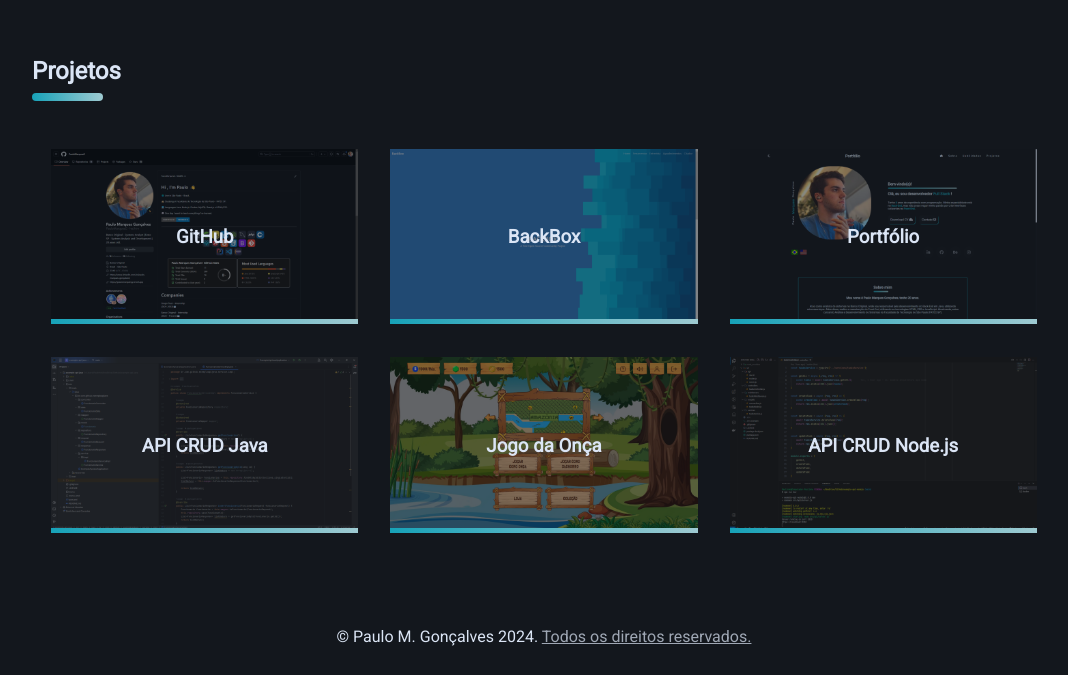
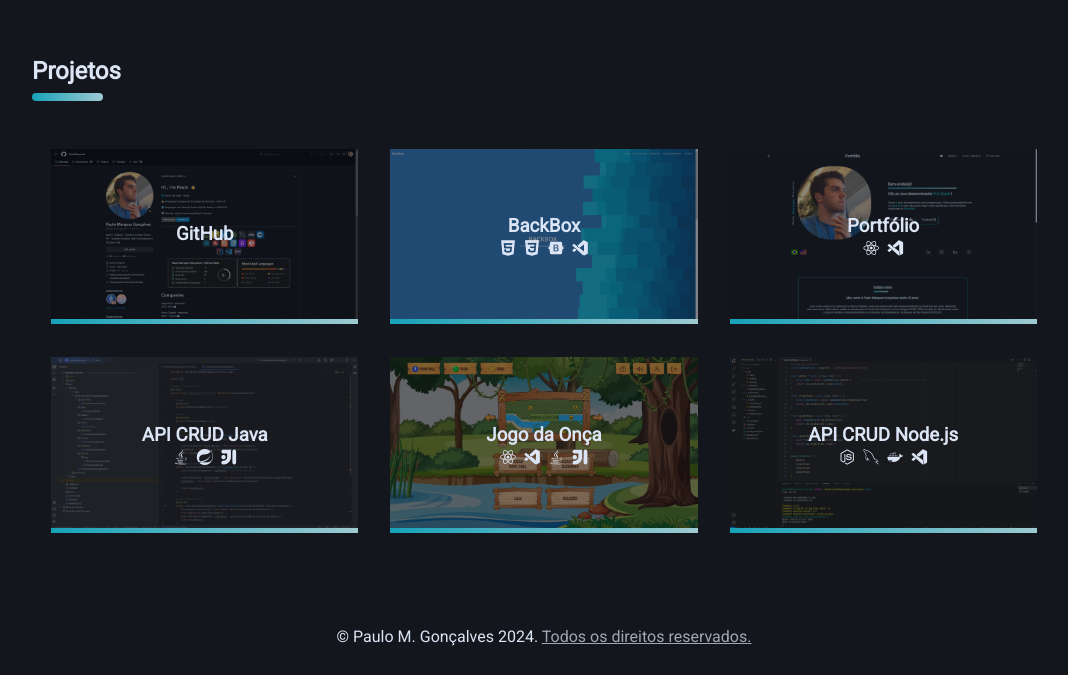
Before and after one commit to PauloMarquesG/portfolio, a React (Vite) app: page / in a window 1280 px wide. Shown: the part 1502-2177 px from the top of the page, without its empty margins (96-1164 px from the left). Built offline with nearby package versions, Linux system fonts and the light colour scheme.

Commit message:
ci: icons projects

```diff
--- a/src/components/content/portfolio/Portfolio.css
+++ b/src/components/content/portfolio/Portfolio.css
@@ -229,6 +229,16 @@ body.blur::after {
     background-color: var(--bg-color-primary);
 }
 
+.icons {
+    display: flex;
+    margin-block: .2rem;
+    gap: .5rem;
+}
+
+.icons i {
+    color: var(--text-color);
+}
+
 @media (max-width: 768px) {
     .card {
         max-width: 100%;
--- a/src/components/content/portfolio/Portfolio.jsx
+++ b/src/components/content/portfolio/Portfolio.jsx
@@ -49,7 +49,11 @@ function Portfolio() {
                             <img src={`/img/${item.archive}.png`} alt="" />
                             <div className='details'>
                                 <h3>{item.name}</h3>
-                                <p>{item.icons}</p>
+                                <div className="icons">
+                                    {item.icons.map(icon => (
+                                        <i key={icon} className={`devicon-${icon}-plain`} />
+                                    ))}
+                                </div>
                             </div>
                         </div>
                         <div className='description'>
--- a/src/locale/en.json
+++ b/src/locale/en.json
@@ -136,7 +136,7 @@
                     "name": "GitHub",
                     "archive": "github",
                     "description": "If you're checking out my portfolio, why not take a deeper dive into the code behind the projects? My GitHub is the place where I share my work, collaborations, and experiments. Each repository tells its own story, and I'd be happy if you could have a look.",
-                    "icons": "",
+                    "icons": [],
                     "date": "",
                     "link_github": "https://github.com/PauloMarquesG",
                     "link_online": ""
@@ -145,7 +145,7 @@
                     "name": "BackBox",
                     "archive": "backbox",
                     "description": "This website was developed during my high school years with the aim of providing a comprehensive overview of the Linux distribution BackBox. Here, you will find detailed information and resources that highlight the distinctive features of BackBox, a Linux distribution focused on security.",
-                    "icons": "",
+                    "icons": ["html5", "css3", "bootstrap", "vscode"],
                     "date": "January 26, 2024",
                     "link_github": "https://github.com/PauloMarquesG/Project-WebSite-BackBox",
                     "link_online": "https://paulomarquesg.github.io/Project-WebSite-BackBox/"
@@ -154,7 +154,7 @@
                     "name": "Portfolio",
                     "archive": "portfolio",
                     "description": "This is my personal portfolio, a dedicated space showcasing my projects. I strive to execute each project with excellence and passion, emphasizing not only the final results but also the creative process involved. Furthermore, within this space, you will find a detailed description of my skills and the programming languages I proficiently command.",
-                    "icons": "",
+                    "icons": ["react", "vscode"],
                     "date": "January 28, 2024",
                     "link_github": "https://github.com/PauloMarquesG/portfolio",
                     "link_online": "#"
@@ -163,7 +163,7 @@
                     "name": "API CRUD",
                     "archive": "exemplo-api-crud",
                     "description": "This Java CRUD microservice serves as a foundational model for building scalable and efficient services. Developed with simplicity and flexibility in mind, it provides a robust example of constructing microservices for CRUD (Create, Read, Update, Delete) operations.",
-                    "icons": "",
+                    "icons": ["java", "spring", "intellij"],
                     "date": "January 08,2023",
                     "link_github": "https://github.com/PauloMarquesG/exemplo-api-java",
                     "link_online": ""
@@ -172,7 +172,7 @@
                     "name": "Jogo da Onça",
                     "archive": "jogoonca",
                     "description": "This is the development project for the board game 'Jogo da Onça' (Jaguar Game). The proposal for this activity is to transform this game into a digital version, aiming to make it not only a fun experience but also an opportunity for revenue generation. This work is part of the Software Engineering III course, taught by Professor VICTOR ANTONIO TROITINO, at the São Paulo State Technological College.",
-                    "icons": "",
+                    "icons": ["react" ,"vscode", "java", "intellij"],
                     "date": "November 21, 2023",
                     "link_github": "https://github.com/IES-FATECSP-6sem2-2023",
                     "link_online": ""
@@ -181,7 +181,7 @@
                     "name": "API CRUD Node.js ",
                     "archive": "exemplo-api-crud-node",
                     "description": "This Node.js API creates a CRUD as a foundational model for implementing scalable and efficient services. Developed with simplicity and flexibility in mind, it provides a robust example of how to build microservices for CRUD operations (Create, Read, Update, Delete).",
-                    "icons": "",
+                    "icons": ["nodejs", "mysql", "docker", "vscode"],
                     "date": "February 04, 2024",
                     "link_github": "https://github.com/PauloMarquesG/exemplo-api-nodejs",
                     "link_online": ""
--- a/src/locale/pt.json
+++ b/src/locale/pt.json
@@ -136,7 +136,7 @@
                     "name": "GitHub",
                     "archive": "github",
                     "description": "Se você está explorando meu portfólio, por que não dar uma olhada mais profunda no código por trás dos projetos? Meu GitHub é o lugar onde compartilho meu trabalho, colaborações e experimentos. Cada repositório é uma história em si, e ficaria feliz se você pudesse dar uma olhada.",
-                    "icons": "",
+                    "icons": [],
                     "date": "",
                     "link_github": "https://github.com/PauloMarquesG",
                     "link_online": ""
@@ -145,7 +145,7 @@
                     "name": "BackBox",
                     "archive": "backbox",
                     "description": "Este site foi desenvolvido durante o meu tempo no ensino médio com o objetivo de oferecer uma visão abrangente sobre a distribuição Linux BackBox. Aqui, você encontrará informações detalhadas e recursos que destacam as características distintas do BackBox, uma distribuição Linux focada em segurança.",
-                    "icons": "",
+                    "icons": ["html5", "css3", "bootstrap", "vscode"],
                     "date": "26 de Janeiro de 2024",
                     "link_github": "https://github.com/PauloMarquesG/Project-WebSite-BackBox",
                     "link_online": "https://paulomarquesg.github.io/Project-WebSite-BackBox/"
@@ -154,7 +154,7 @@
                     "name": "Portfólio",
                     "archive": "portfolio",
                     "description": "Este é o meu portfólio pessoal, um espaço dedicado à exposição dos meus projetos. Busco realizar cada projeto com excelência e paixão, destacando não apenas os resultados finais, mas também o processo criativo envolvido. Além disso, neste espaço, você encontrará uma descrição detalhada das minhas habilidades e das linguagens que domino.",
-                    "icons": "",
+                    "icons": ["react", "vscode"],
                     "date": "28 de Janeiro de 2024",
                     "link_github": "https://github.com/PauloMarquesG/portfolio",
                     "link_online": "#"
@@ -163,7 +163,7 @@
                     "name": "API CRUD Java",
                     "archive": "exemplo-api-crud",
                     "description": "Este microsserviço Java CRUD é um modelo base para a implementação de serviços escaláveis e eficientes. Desenvolvido com simplicidade e flexibilidade em mente, ele oferece um exemplo sólido de como construir microsserviços para operações de CRUD (Create, Read, Update, Delete).",
-                    "icons": "",
+                    "icons": ["java", "spring", "intellij"],
                     "date": "08 de Janeiro de 2023",
                     "link_github": "https://github.com/PauloMarquesG/exemplo-api-java",
                     "link_online": ""
@@ -172,7 +172,7 @@
                     "name": "Jogo da Onça",
                     "archive": "jogoonca",
                     "description": "Este é o projeto de desenvolvimento do jogo de tabuleiro 'Jogo da Onça'. A proposta desta atividade é transformar este jogo em uma versão digital, com o objetivo de torná-lo não apenas uma experiência divertida, mas também uma oportunidade de geração de receita. Este trabalho faz parte da disciplina de Engenharia de Software III, ministrada pelo professor VICTOR ANTONIO TROITINO, na Faculdade de Tecnologia de São Paulo.",
-                    "icons": "",
+                    "icons": ["react" ,"vscode", "java", "intellij"],
                     "date": "21 de Novembro de 2023",
                     "link_github": "https://github.com/IES-FATECSP-6sem2-2023",
                     "link_online": ""
@@ -181,7 +181,7 @@
                     "name": "API CRUD Node.js ",
                     "archive": "exemplo-api-crud-node",
                     "description": "Essa API com Node.js cria um CRUD como modelo base para a implementação de serviços escaláveis e eficientes. Desenvolvido com simplicidade e flexibilidade em mente, ele oferece um exemplo sólido de como construir microsserviços para operações de CRUD (Create, Read, Update, Delete).",
-                    "icons": "",
+                    "icons": ["nodejs", "mysql", "docker", "vscode"],
                     "date": "04 de Fevereiro de 2024",
                     "link_github": "https://github.com/PauloMarquesG/exemplo-api-nodejs",
                     "link_online": ""
```
